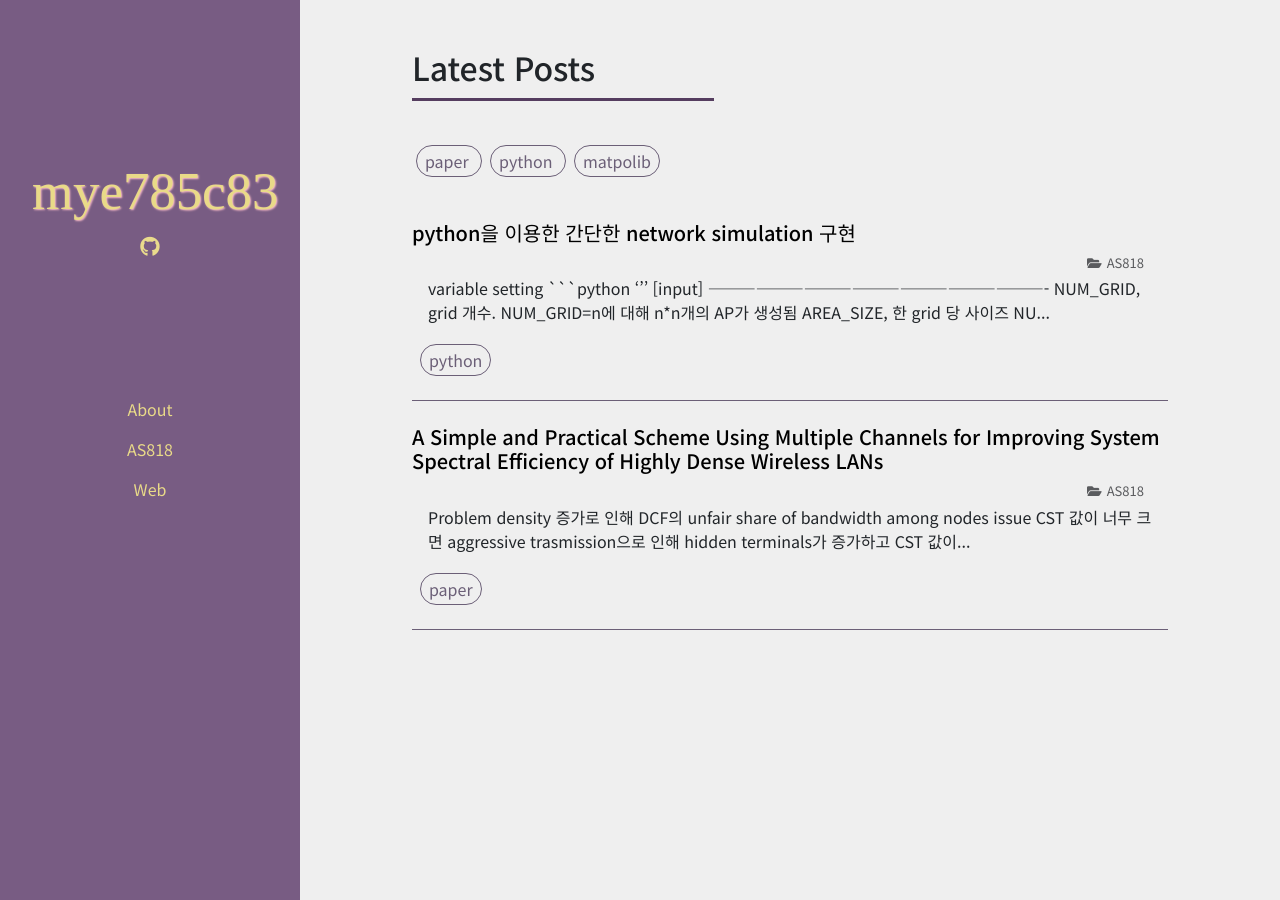
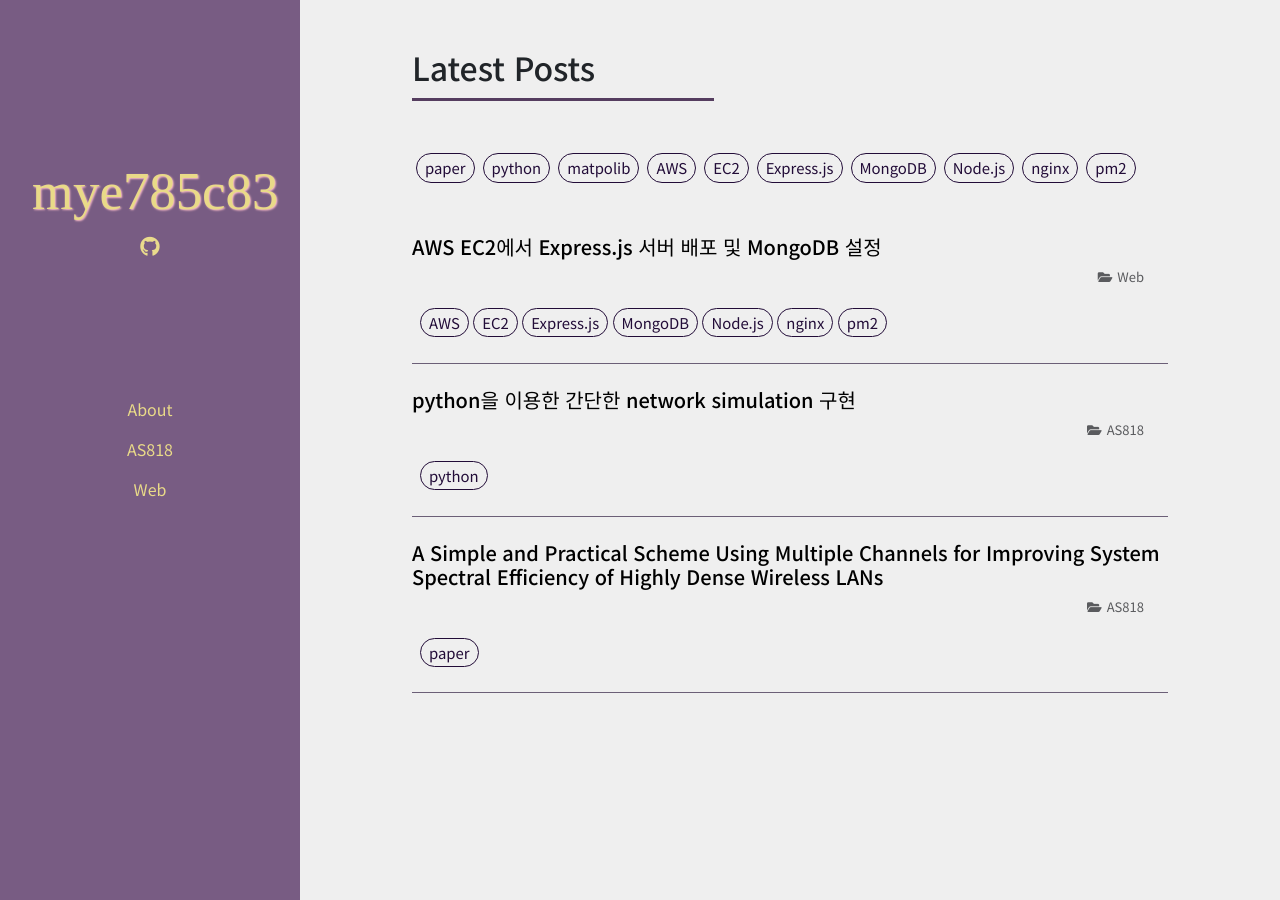
Before and after one commit to mye280c37/mye785c83.github.io, a Jekyll site: the page built from index.html, in a window 1280 px wide. Built offline with Jekyll 4.4.1, drawn with Linux system fonts in a browser that asks for light colours; nearby versions of some CDN libraries; some web fonts are replaced.

Commit message:
tag 추가, 서버 배포 포스팅 시작

````diff
--- a/_config.yml
+++ b/_config.yml
@@ -6,7 +6,7 @@ github:
   username: mye785C83
   url: 'https://github.com/mye785C83'
 
-# baseurl: '/mye785c83.github.io'
+baseurl: '/mye785c83.github.io'
 permalink: /:title/
 
 plugins:
--- a/_data/tags.yml
+++ b/_data/tags.yml
@@ -1,3 +1,10 @@
 - paper
 - python
 - matpolib
+- AWS
+- EC2
+- Express.js
+- MongoDB
+- Node.js
+- nginx
+- pm2
--- a/_layouts/post.html
+++ b/_layouts/post.html
@@ -10,7 +10,7 @@ layout: default
      <div class="mb-3">
          {% for tag in page.tags %}
             {% if site.data.tags contains tag %}
-            <span class="tag">{{ tag }}</span>
+            <span class="tag selected">{{ tag }}</span>
             {% endif %}
          {% endfor %}
      </div>
--- /dev/null
+++ b/_posts/2021-07-02-EC2_MEN_deploy.md
@@ -0,0 +1,110 @@
+---
+layout: post
+title : AWS EC2에서 Express.js 서버 배포 및 MongoDB 설정
+category: Web
+tags: [AWS, EC2, Express.js, MongoDB, Node.js, nginx, pm2]
+---
+
+## Express.js, MongoDB 환경설정
+<br>
+
+```
+sudo apt-get update
+sudo apt-get install git
+```
+
+#### node, npm 설치
+
+```
+sudo apt-get install nodejs
+sudo apt-get install npm
+```
+
+원하는 npm version이 있다면
+
+```
+sudo apt-get install npm@[version] -g
+```
+
+#### MongoDB 설치
+다음 <a href="https://docs.mongodb.com/manual/tutorial/install-mongodb-on-ubuntu/">docs</a>를 따라하면 어렵지 않게 설치후 실행가능하다.
+
+```
+sudo systemctl status mongod
+```
+
+위 명령어를 통해 MongoDB가 잘 실행되는 것을 확인했으면 DataBase 보안을 위해 authorization을 추가해야한다.
+
+<br><br>
+
+## DataBase 설정
+<br>
+
+#### admin database 실행 후, root 관리자 생성
+```
+mongo
+```
+
+```
+> use admin
+> db.createUser({ user: '이름', pwd: '비밀번호', roles: ['root']})
+```
+
+#### mongod.conf에서 authorization을 enabled로 설정
+```
+# mongod.conf
+
+net:
+  port: 27017
+  bindIp: 0.0.0.0
+
+# ...
+
+security:
+  authorization: 'enabled'
+```
+*이때 들여쓰기 2칸 제대로 안했다가 conf error 난...*
+
+<br>
+
+#### mongod service '재실행'
+
+```
+sudo service mongod restart
+sudo systemctl status mongod
+```
+
+#### 서버의 MONGO URI에 해당하는 database 및 user, pwd 생성
+
+*MONGO URI는 `.env` 파일에 설정되어 있다.*
+
+나의 경우 admin database로 가 server database owner에 대한 role도 root user에 추가해주었다.
+
+```
+> db.updateUser("username", {roles:[{role: 'dbOwner', db: 'database name'}]})
+```
+
+##### 생성한 user 정보로 server database 접속해보기
+
+```
+mongo --port 27017 -u 사용자계정 -p '비밀번호' --authenticationDatabase '디비이름'
+```
+
+<br><br>
+
+이렇게 database 설정까지 완료했으면 이제 Express.js 서버를 가져와 실행해준다. (database를 미리 한 이유는 안하면 서버를 먼저 가져와서 실행해봤자 database 접속 못 할거라)
+
+<br><br>
+
+## Express.js 실행
+<br>
+
+#### package.json 설치
+github에 존재하는 Express.js repository를 clone 해온 후 해당 폴더로 이동해 package.json에 해당하는 패키지들을 설치한다.
+
+```
+npm install
+```
+
+여기까지 마치고 나면 해당 폴더의 하위에 `node_modules/` 폴더가 생성된 것을 확인할 수 있다.
+여기까지 마치면 서버를 실행해 서버가 잘 실행되고 데이터베이스에 잘 연결되었는지 확인한다.
--- a/assets/css/styles.css
+++ b/assets/css/styles.css
@@ -240,10 +240,11 @@ li {
 }
 
 .tag{
-    border: 1px solid #6b5f77;
+    border: 1px solid #220c38;
     border-radius: 20px;
     padding: 3px 8px;
-    color:#6b5f77;
+    color:#220c38;
+    font-size: 0.93rem;
 }
 
 .divider-box{
@@ -258,8 +259,8 @@ li {
 }
 
 .selected{
-    background-color: #6b5f77;
-    color:rgb(233, 218, 136);
+    background-color: #220c38;
+    color:rgb(183, 255, 88);
 }
 
 .type-btn:hover{
@@ -267,6 +268,6 @@ li {
 }
 
 .tag.type-btn:hover{
-    border: 2.3px solid #6b5f77;
+    border: 2.3px solid #220c38;
     font-weight: 500;
 }
--- a/index.html
+++ b/index.html
@@ -7,9 +7,9 @@ title: mye785c83
     Latest Posts
     <div class="underline-box"></div>
 </h2>
-<div class="mb-4">
+<div class="mb-4 d-flex flex-wrap">
     {% for tag in site.data.tags %}
-    <span class="tag m-1 type-btn" data-tag="{{tag}}">
+    <span class="tag m-1 type-btn text-center" data-tag="{{tag}}">
         <!-- {{ site.data.format[tag] }} -->
         {{ tag }}
     </span>
@@ -31,9 +31,9 @@ title: mye785c83
         >
             <h5 class="h5 mb-2"><a href="{{ post.url }}" class="post-title">{{ post.title }}</a></h5>
             <div class="post-category text-right me-4 mb-1">{{ post.categories[0] }}</div>
-            <div class="px-3">
-                {{ post.excerpt | markdownify | strip_html | truncate: 150 }}
-            </div>
+            <!-- <div class="px-3">
+                {{ post.excerpt | markdownify | strip_html | truncate: 50 }}
+            </div> -->
             {% if post.tags %}
             <div class="ms-2 mb-1 mt-4">
                 {% for tag in post.tags %}
````
Also changed, not shown: 12 other files.
